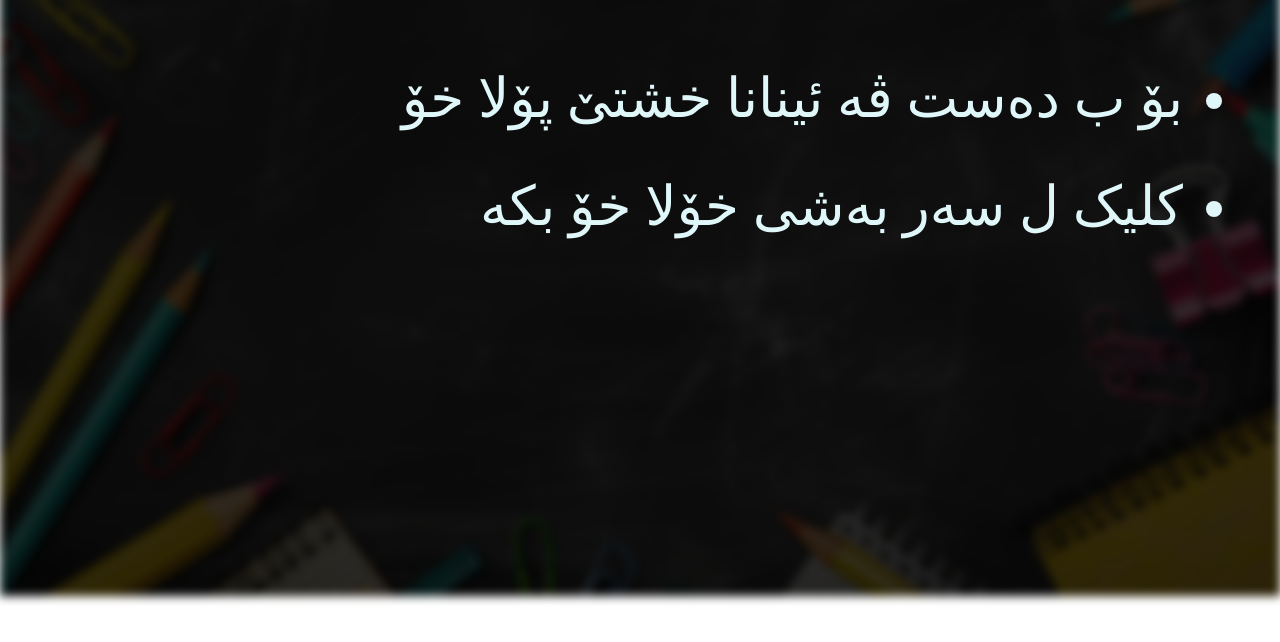
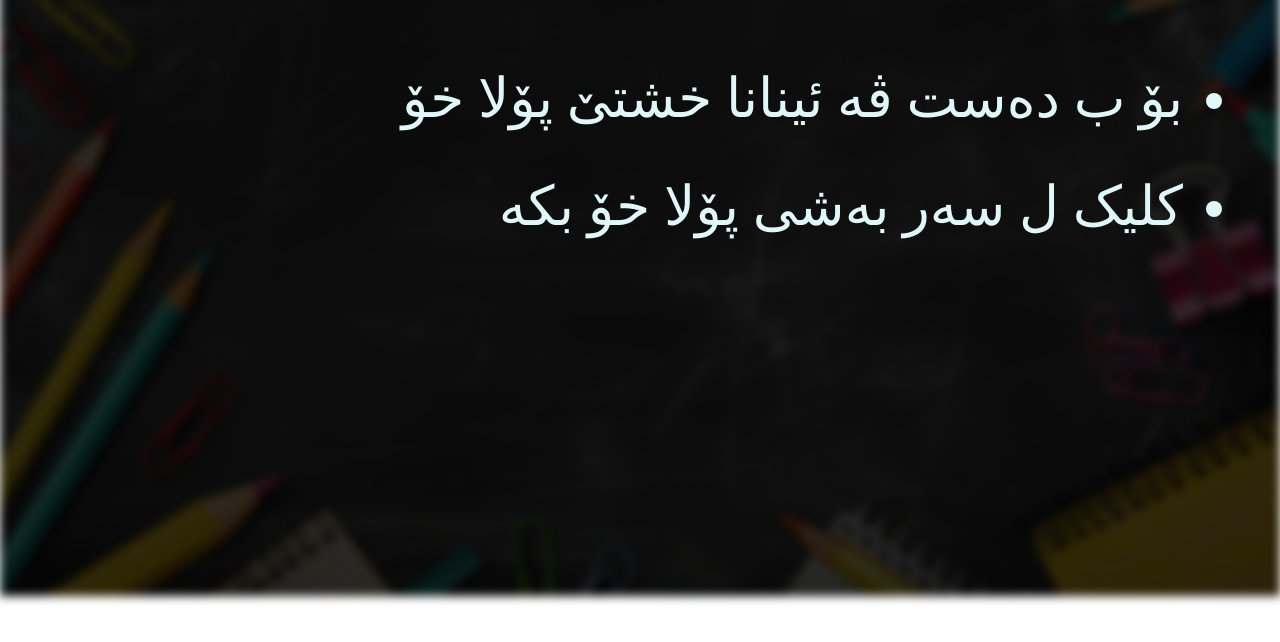
Before and after one commit to saifomar111/-, a plain HTML site: page index.html in a window 1280 px wide. Shown: the part 204-846 px from the top of the page. Drawn offline with Linux system fonts and the light colour scheme.

Commit message:
Add files via upload

```diff
--- a/index.html
+++ b/index.html
@@ -89,7 +89,7 @@
     <!-- List -->
     <ul>
         <li>بۆ ب دەست ڤە ئینانا خشتێ پۆلا خۆ</li>
-        <li>کلیک ل سەر بەشی خۆلا خۆ بکە</li>
+        <li>کلیک ل سەر بەشی پۆلا خۆ بکە</li>
     </ul>
 
 </body>
```
